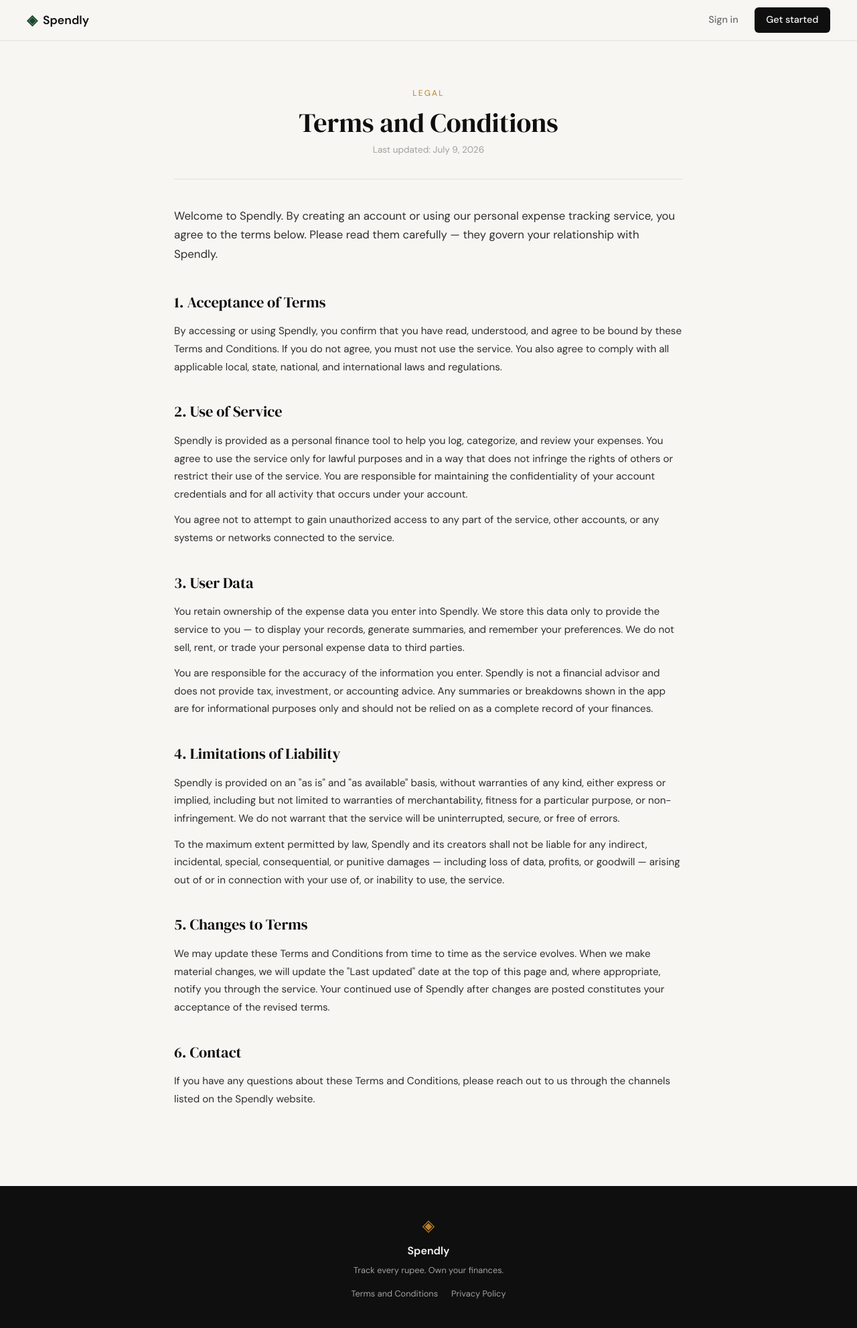
After one commit to AyubKureshi/Spendly, a Flask app: page /terms in a window 1280 px wide. The commit adds this page. Shown: the whole page at 67% size. Run offline with Flask 3, Linux system fonts and the light colour scheme.

Commit message:
landing: add terms and conditions page and route

```diff
--- a/app.py
+++ b/app.py
@@ -20,6 +20,11 @@
 @app.route("/login")
 def login():
     return render_template("login.html")
+
+
+@app.route("/terms")
+def terms():
+    return render_template("terms.html")
 
 
 # ------------------------------------------------------------------ #
--- a/static/css/style.css
+++ b/static/css/style.css
@@ -507,6 +507,97 @@
     color: var(--ink-faint);
 }
 
+.footer-links {
+    display: flex;
+    gap: 1.25rem;
+    margin-top: 0.5rem;
+}
+
+.footer-links a {
+    font-size: 0.8rem;
+    color: var(--ink-faint);
+    text-decoration: none;
+    transition: color 0.2s ease;
+}
+
+.footer-links a:hover {
+    color: var(--accent-2);
+}
+
+/* ------------------------------------------------------------------ */
+/* Legal pages (terms, privacy)                                        */
+/* ------------------------------------------------------------------ */
+
+.legal {
+    padding: 4rem 1.5rem 5rem;
+    background: var(--paper);
+}
+
+.legal-inner {
+    max-width: 760px;
+    margin: 0 auto;
+}
+
+.legal-header {
+    text-align: center;
+    margin-bottom: 2.5rem;
+    padding-bottom: 2rem;
+    border-bottom: 1px solid var(--border);
+}
+
+.legal-eyebrow {
+    display: inline-block;
+    font-size: 0.75rem;
+    letter-spacing: 0.18em;
+    text-transform: uppercase;
+    color: var(--accent-2);
+    margin-bottom: 0.75rem;
+}
+
+.legal-title {
+    font-family: var(--font-display);
+    font-weight: 400;
+    font-size: 2.5rem;
+    color: var(--ink);
+    line-height: 1.1;
+    margin-bottom: 0.5rem;
+}
+
+.legal-updated {
+    font-size: 0.85rem;
+    color: var(--ink-faint);
+}
+
+.legal-intro {
+    font-size: 1.05rem;
+    color: var(--ink-soft);
+    line-height: 1.7;
+    margin-bottom: 2.5rem;
+}
+
+.legal-section {
+    margin-bottom: 2.25rem;
+}
+
+.legal-h2 {
+    font-family: var(--font-display);
+    font-weight: 400;
+    font-size: 1.4rem;
+    color: var(--ink);
+    margin-bottom: 0.75rem;
+}
+
+.legal-section p {
+    font-size: 0.95rem;
+    color: var(--ink-soft);
+    line-height: 1.75;
+    margin-bottom: 0.75rem;
+}
+
+.legal-section p:last-child {
+    margin-bottom: 0;
+}
+
 /* ------------------------------------------------------------------ */
 /* Responsive                                                          */
 /* ------------------------------------------------------------------ */
@@ -522,6 +613,9 @@
     .hero-visual { display: none; }
 
     .features-inner { grid-template-columns: 1fr; }
+
+    .legal { padding: 3rem 1.25rem 4rem; }
+    .legal-title { font-size: 2rem; }
 }
 
 @media (max-width: 600px) {
--- a/templates/base.html
+++ b/templates/base.html
@@ -35,7 +35,7 @@
             <span class="footer-name">Spendly</span>
             <p class="footer-copy">Track every rupee. Own your finances.</p>
             <div class="footer-links">
-                <a href="#">Terms and Conditions</a>
+                <a href="/terms">Terms and Conditions</a>
                 <a href="#">Privacy Policy</a>
             </div>
         </div>
--- /dev/null
+++ b/templates/terms.html
@@ -0,0 +1,111 @@
+{% extends "base.html" %}
+
+{% block title %}Terms and Conditions — Spendly{% endblock %}
+
+{% block content %}
+
+<section class="legal">
+    <div class="legal-inner">
+        <div class="legal-header">
+            <span class="legal-eyebrow">Legal</span>
+            <h1 class="legal-title">Terms and Conditions</h1>
+            <p class="legal-updated">Last updated: July 9, 2026</p>
+        </div>
+
+        <p class="legal-intro">
+            Welcome to Spendly. By creating an account or using our personal
+            expense tracking service, you agree to the terms below. Please
+            read them carefully — they govern your relationship with Spendly.
+        </p>
+
+        <div class="legal-section">
+            <h2 class="legal-h2">1. Acceptance of Terms</h2>
+            <p>
+                By accessing or using Spendly, you confirm that you have read,
+                understood, and agree to be bound by these Terms and Conditions.
+                If you do not agree, you must not use the service. You also
+                agree to comply with all applicable local, state, national, and
+                international laws and regulations.
+            </p>
+        </div>
+
+        <div class="legal-section">
+            <h2 class="legal-h2">2. Use of Service</h2>
+            <p>
+                Spendly is provided as a personal finance tool to help you log,
+                categorize, and review your expenses. You agree to use the
+                service only for lawful purposes and in a way that does not
+                infringe the rights of others or restrict their use of the
+                service. You are responsible for maintaining the confidentiality
+                of your account credentials and for all activity that occurs
+                under your account.
+            </p>
+            <p>
+                You agree not to attempt to gain unauthorized access to any
+                part of the service, other accounts, or any systems or networks
+                connected to the service.
+            </p>
+        </div>
+
+        <div class="legal-section">
+            <h2 class="legal-h2">3. User Data</h2>
+            <p>
+                You retain ownership of the expense data you enter into Spendly.
+                We store this data only to provide the service to you — to
+                display your records, generate summaries, and remember your
+                preferences. We do not sell, rent, or trade your personal
+                expense data to third parties.
+            </p>
+            <p>
+                You are responsible for the accuracy of the information you
+                enter. Spendly is not a financial advisor and does not provide
+                tax, investment, or accounting advice. Any summaries or
+                breakdowns shown in the app are for informational purposes
+                only and should not be relied on as a complete record of your
+                finances.
+            </p>
+        </div>
+
+        <div class="legal-section">
+            <h2 class="legal-h2">4. Limitations of Liability</h2>
+            <p>
+                Spendly is provided on an "as is" and "as available" basis,
+                without warranties of any kind, either express or implied,
+                including but not limited to warranties of merchantability,
+                fitness for a particular purpose, or non-infringement. We do
+                not warrant that the service will be uninterrupted, secure,
+                or free of errors.
+            </p>
+            <p>
+                To the maximum extent permitted by law, Spendly and its
+                creators shall not be liable for any indirect, incidental,
+                special, consequential, or punitive damages — including loss
+                of data, profits, or goodwill — arising out of or in connection
+                with your use of, or inability to use, the service.
+            </p>
+        </div>
+
+        <div class="legal-section">
+            <h2 class="legal-h2">5. Changes to Terms</h2>
+            <p>
+                We may update these Terms and Conditions from time to time as
+                the service evolves. When we make material changes, we will
+                update the "Last updated" date at the top of this page and,
+                where appropriate, notify you through the service. Your
+                continued use of Spendly after changes are posted constitutes
+                your acceptance of the revised terms.
+            </p>
+        </div>
+
+        <div class="legal-section">
+            <h2 class="legal-h2">6. Contact</h2>
+            <p>
+                If you have any questions about these Terms and Conditions,
+                please reach out to us through the channels listed on the
+                Spendly website.
+            </p>
+        </div>
+    </div>
+</section>
+
+{% endblock %}
```
